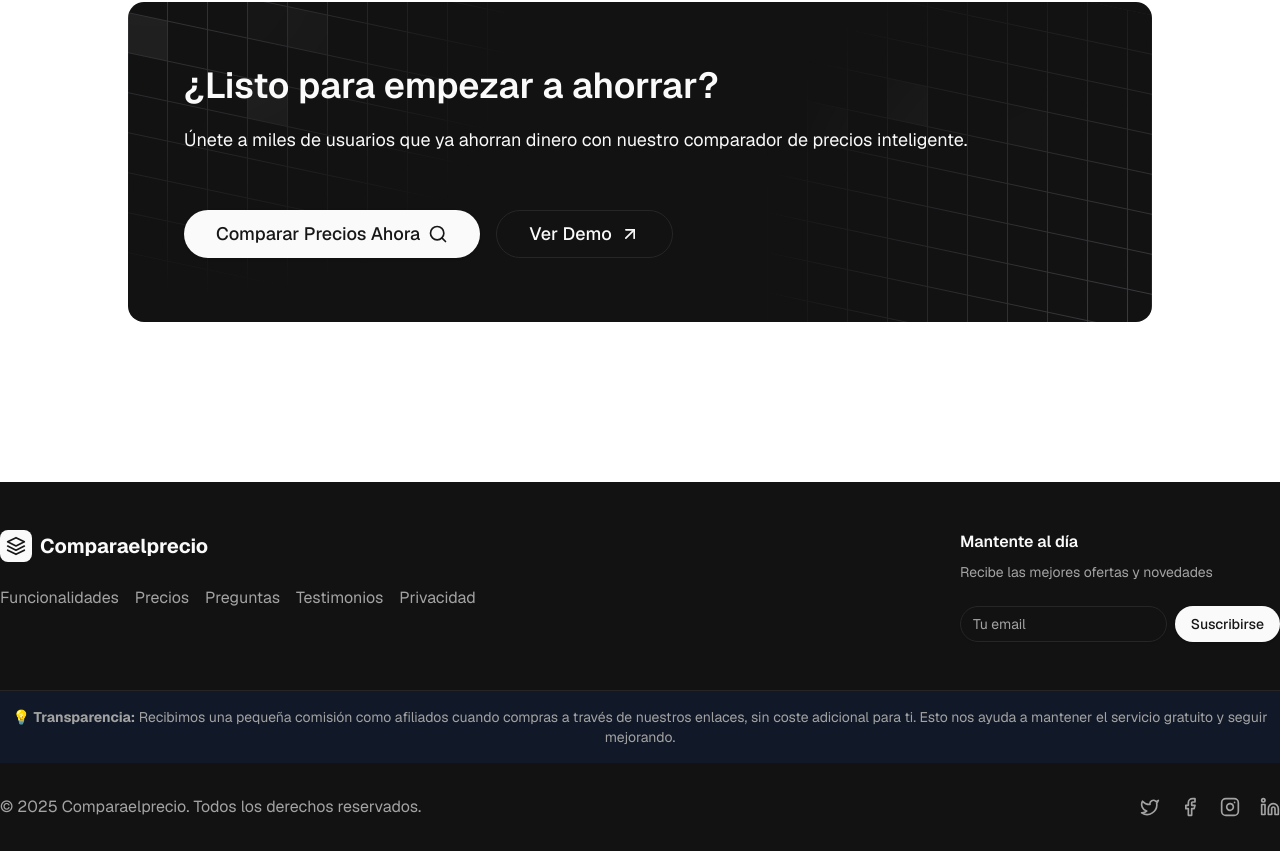
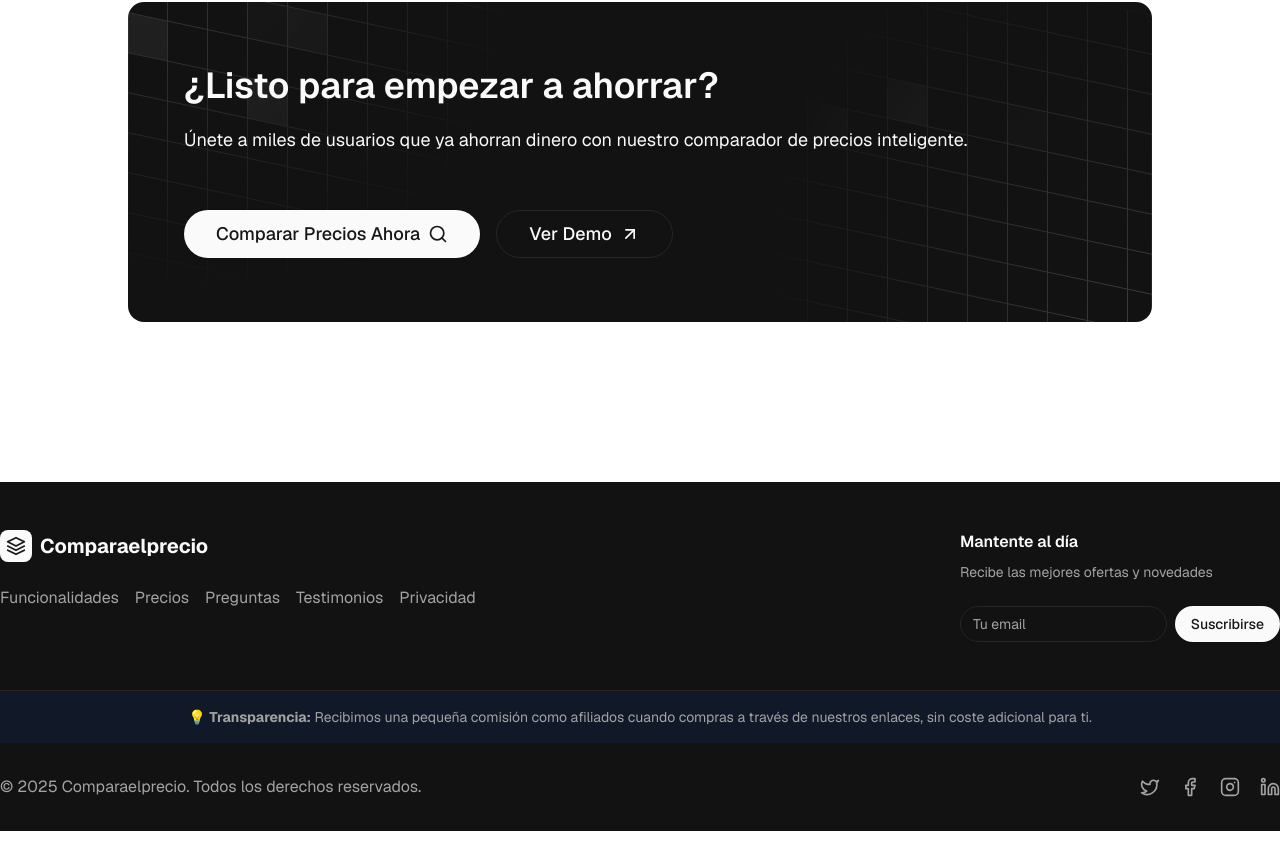
Before and after one commit to opinioneselectronicas1/comparo, a Next.js app: page / in a window 1280 px wide. Shown: the part 4568-5419 px from the top of the page. Built offline with nearby package versions, Linux system fonts and the light colour scheme.

Commit message:
Updated footer.tsx

```diff
--- a/components/footer.tsx
+++ b/components/footer.tsx
@@ -108,7 +108,7 @@ const Footer = () => {
           <div className="text-center">
             <p className="text-xs sm:text-sm text-muted-foreground">
               💡 <strong>Transparencia:</strong> Recibimos una pequeña comisión como afiliados cuando compras a través de nuestros enlaces,
-              sin coste adicional para ti. Esto nos ayuda a mantener el servicio gratuito y seguir mejorando.
+              sin coste adicional para ti.
             </p>
           </div>
         </div>
```
